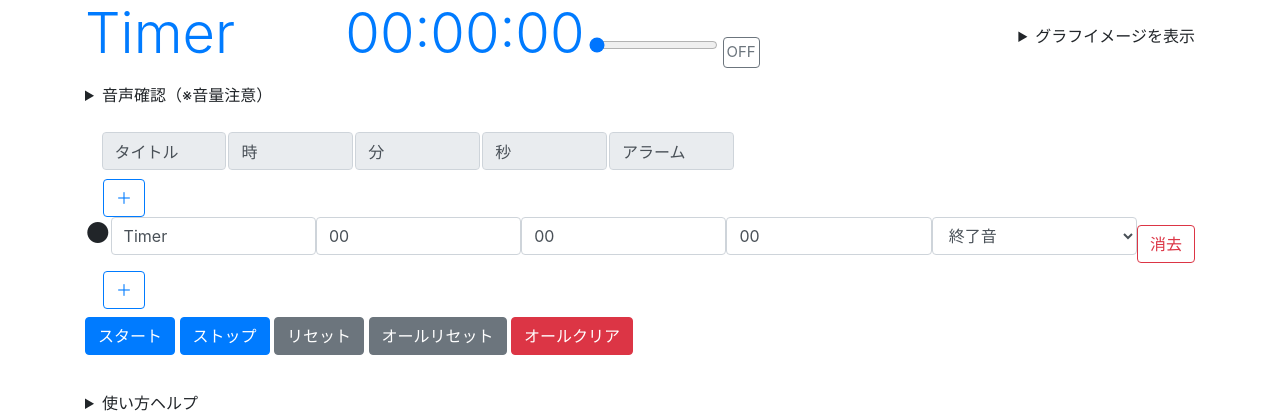
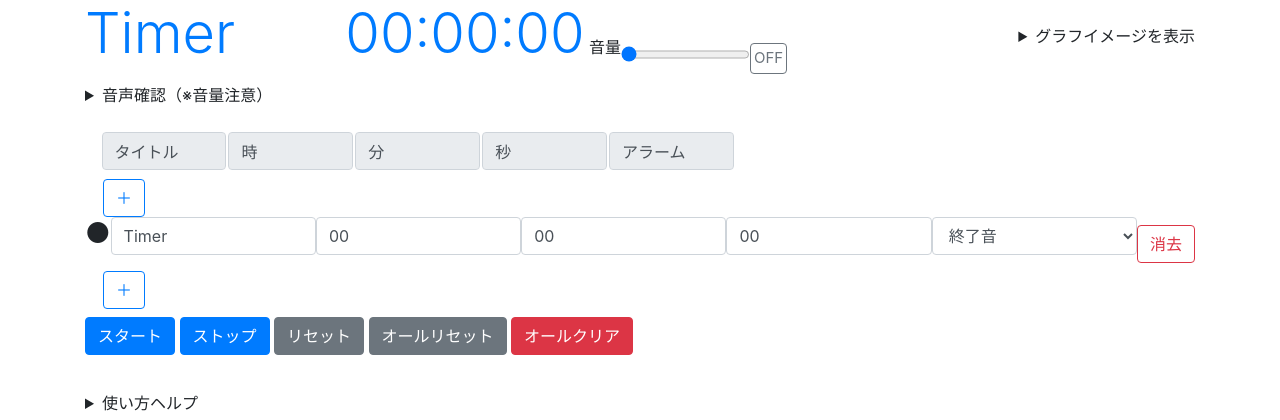
Before and after one commit to mirrormouse/my_app, a Django app: page /timer/main/1 in a window 1280 px wide. Shown: the top 420 px of the page. Run offline with Django 3.2, Linux system fonts and the light colour scheme; some libraries are stand-ins or nearby versions.

Commit message:
fix sound

```diff
--- a/timer/templates/timer/timer.html
+++ b/timer/templates/timer/timer.html
@@ -33,10 +33,14 @@
       <div style="display:inline-flex">
       <p id="Timer" class="display-4 text-primary">Timer&nbsp;&nbsp;&nbsp;&nbsp;&nbsp;&nbsp;&nbsp;00:00:00</p>
       </div>
+      <div style="display:inline-flex">
+        音量
       <input type="range" id="volume" name="volume" min="0" max="1" step="0.1" value="0">
       <input id="mute" type="button" value="OFF" style="width:1; padding:3px; font-size:15px;" onclick="Mute()"  name="mute" class="btn btn-outline-secondary mt-2">
+      </div>
       <details>
         <summary>音声確認（※音量注意）</summary>
+          ※iOSでは、以下のボタンで音声確認をしないとタイマー終了時に音が鳴らない可能性があります。
           <input id="stop_sound_test" type="button" style="width:1; padding:3px; font-size:15px;" value="終了音を鳴らす" onclick="Stop_Sound_Test()"  class="btn btn-outline-secondary mt-2">
           <input id="start_sound_test" type="button" style="width:1; padding:3px; font-size:15px;" value="開始音を鳴らす" onclick="Start_Sound_Test()"  class="btn btn-outline-secondary mt-2">
       </details>
--- a/timer/templates/timer/use.html
+++ b/timer/templates/timer/use.html
@@ -23,11 +23,14 @@
       <div style="display:inline-flex">
       <p id="Timer" class="display-4 text-primary">Timer&nbsp;&nbsp;&nbsp;&nbsp;&nbsp;&nbsp;&nbsp;00:00:00</p>
       </div>
-
+      <div style="display:inline-flex">
+        音量
       <input type="range" id="volume" name="volume" min="0" max="1" step="0.1" value="0">
       <input id="mute" type="button" value="OFF" style="width:1; padding:3px; font-size:15px;" onclick="Mute()"  name="mute" class="btn btn-outline-secondary mt-2">
+      </div>
       <details>
         <summary>音声確認（※音量注意）</summary>
+          iOSでは、以下のボタンで音声確認をしないとタイマー終了時に音が鳴らない可能性があります。
           <input id="stop_sound_test" type="button" style="width:1; padding:3px; font-size:15px;" value="終了音を鳴らす" onclick="Stop_Sound_Test()"  class="btn btn-outline-secondary mt-2">
           <input id="start_sound_test" type="button" style="width:1; padding:3px; font-size:15px;" value="開始音を鳴らす" onclick="Start_Sound_Test()"  class="btn btn-outline-secondary mt-2">
       </details>
```
